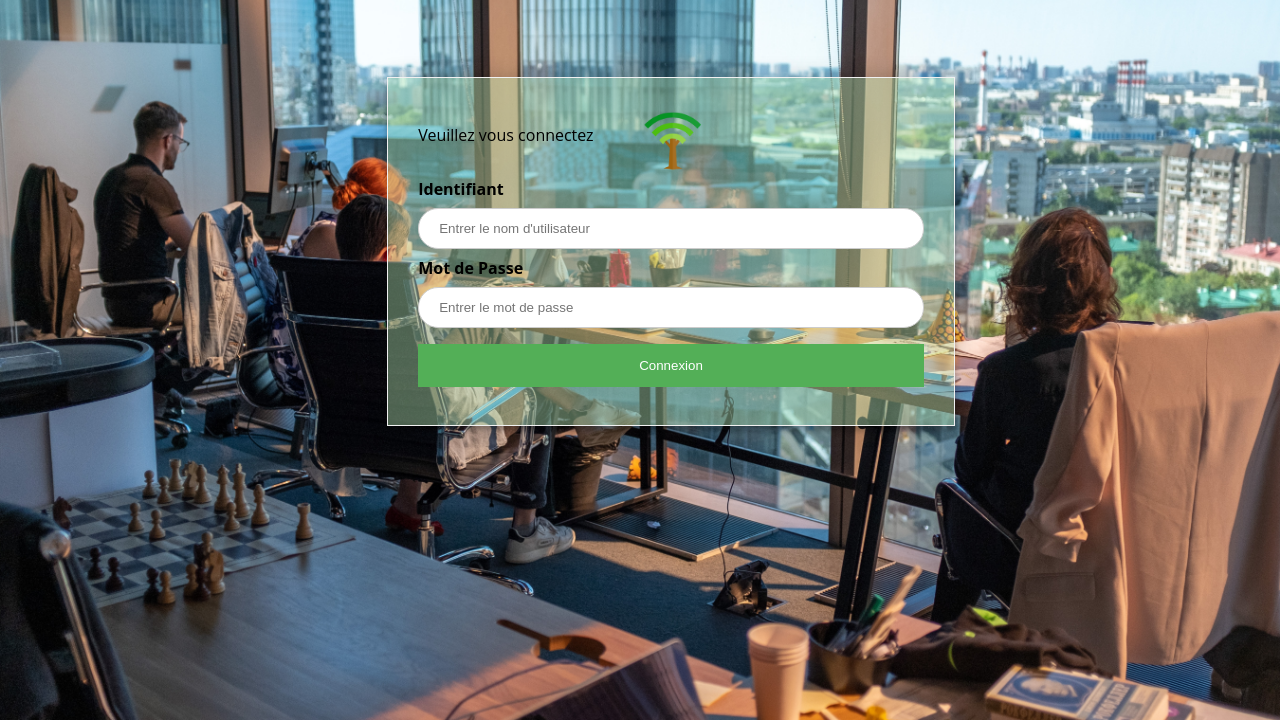
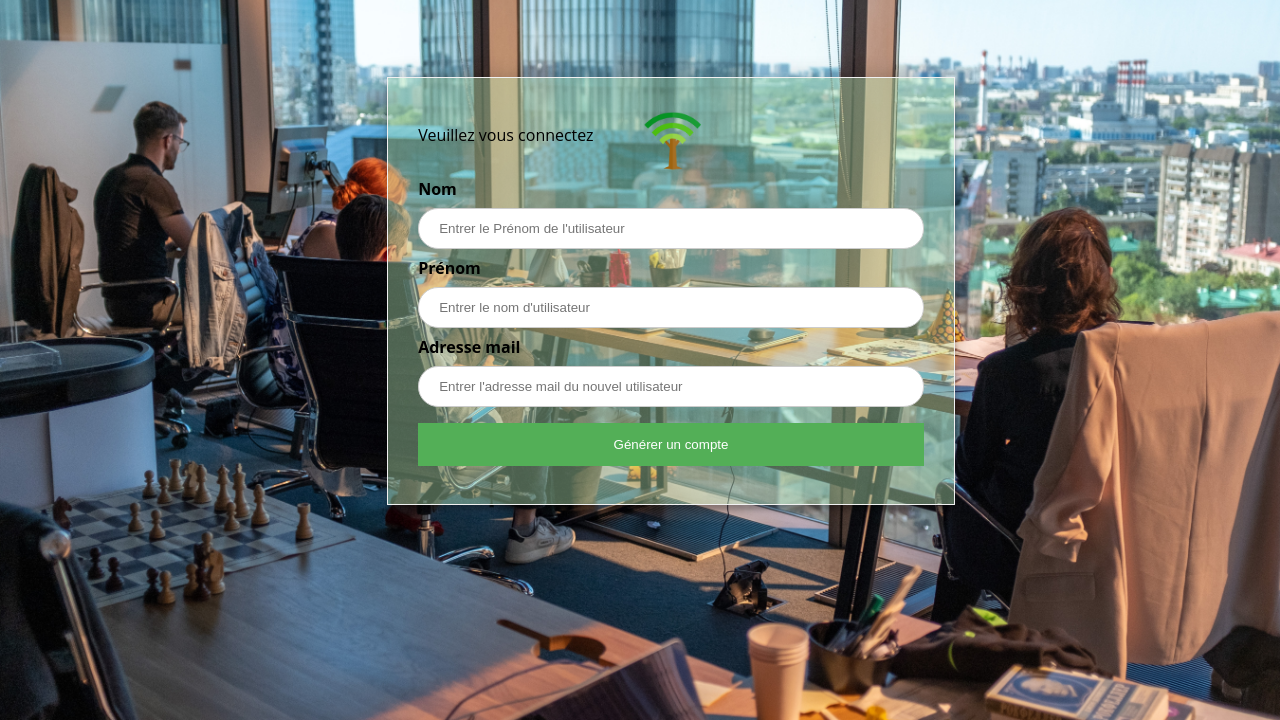
Before and after one commit to Pierro236/Ecosense, a PHP site: page /php/registration.php in a window 1280 px wide. Shown: the part 80-800 px from the top of the page. Run offline with PHP 8.4, Linux system fonts and the light colour scheme.

Commit message:
registration page

```diff
--- a/css/registration.css
+++ b/css/registration.css
@@ -15,7 +15,7 @@ body {
   margin-bottom: 70px;
 }
 
-#login {
+#registration {
   width: 100%;
   padding: 30px;
   border: 1px solid #f1f1f1;
--- a/php/registration.php
+++ b/php/registration.php
@@ -63,21 +63,22 @@ if ($_GET) {
     <div id="container">
 
 
-        <form id="login" action="php/home.php" method="POST">
+        <form id="registration" action="php/home.php" method="POST">
             <div id="headerform">
                 <p class="name"><?php echo $lang['Login']; ?></p>
-                <img src="img/logo.png" alt="logo" class="logo">
+                <img src="../img/logo.png" alt="logo" class="logo">
 
 
             </div>
 
-            <label><b>Identifiant</b></label>
-            <input type="text" placeholder="Entrer le nom d'utilisateur" name="username" required>
+            <label><b>Nom</b></label>
+            <input type="text" placeholder="Entrer le Prénom de l'utilisateur" name="prenom" required>
+            <label><b>Prénom</b></label>
+            <input type="text" placeholder="Entrer le nom d'utilisateur" name="nomdefamille" required>
+            <label><b>Adresse mail</b></label>
+            <input type="text" placeholder="Entrer l'adresse mail du nouvel utilisateur" name="mailaddress" required>
 
-            <label><b><?php echo $lang['mdp']; ?></b></label>
-            <input type="password" placeholder="Entrer le mot de passe" name="password" required>
-
-            <input type="submit" name="Btncx" value='Connexion'>
+            <input type="submit" name="Btncx" value='Générer un compte'>
 
         </form>
 
```
